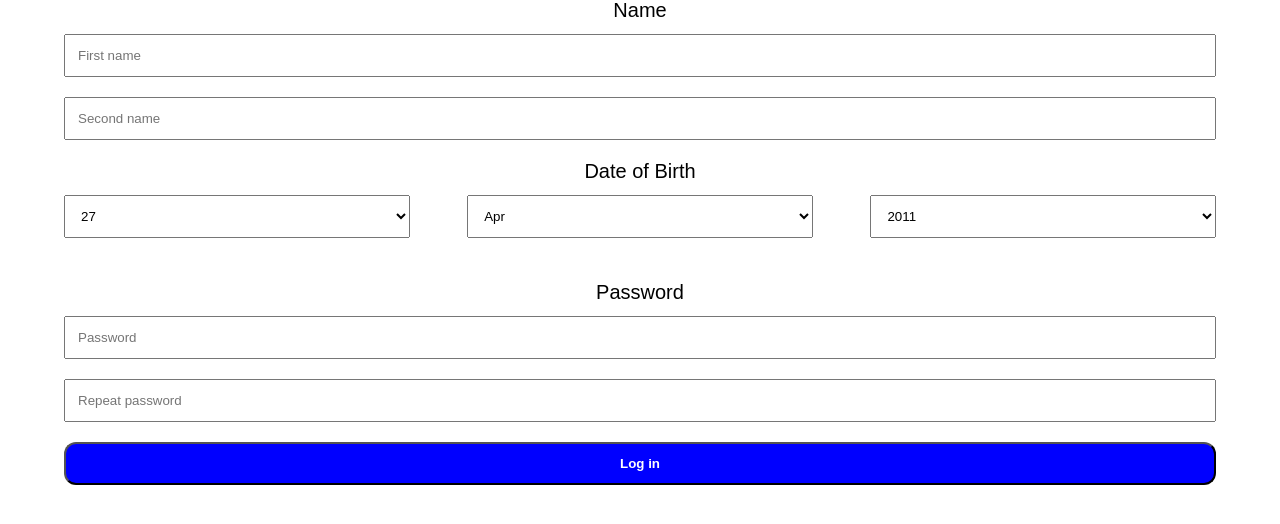
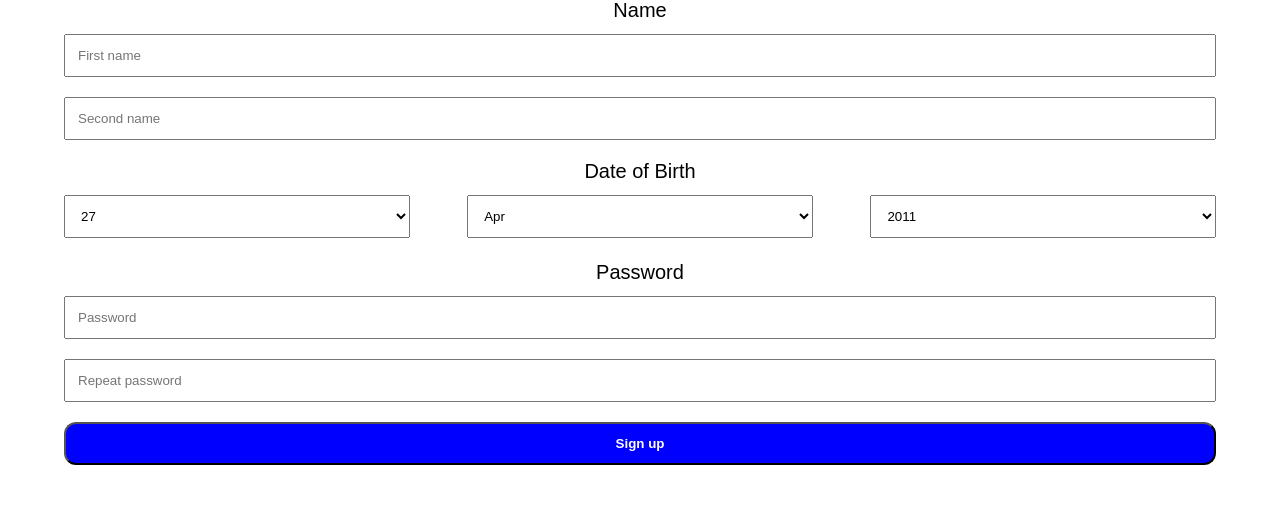
Before and after one commit to BrendanGasparin/php-social-network, a PHP site: page /signup.php in a window 1280 px wide. Shown: the part 78-602 px from the top of the page. Run offline with PHP 8.4, Linux system fonts and the light colour scheme.

Commit message:
Change signup button to say Sign up instead of Log in

```diff
--- a/public_html/css/style.css
+++ b/public_html/css/style.css
@@ -80,7 +80,7 @@ a.button-link {
 
 div.date-picker {
   width: 90%;
-  margin: 0 auto 20px auto;
+  margin: 0 auto;
   display: flex;
   justify-content: space-between;
 }
--- a/public_html/signup.php
+++ b/public_html/signup.php
@@ -49,7 +49,7 @@
         <!-- TODO: Gender -->
         <!-- TODO: Password -->
 
-        <button>Log in</button>
+        <button>Sign up</button>
       </form>
 
       <script src="./js/datepicker.js"></script>
```
